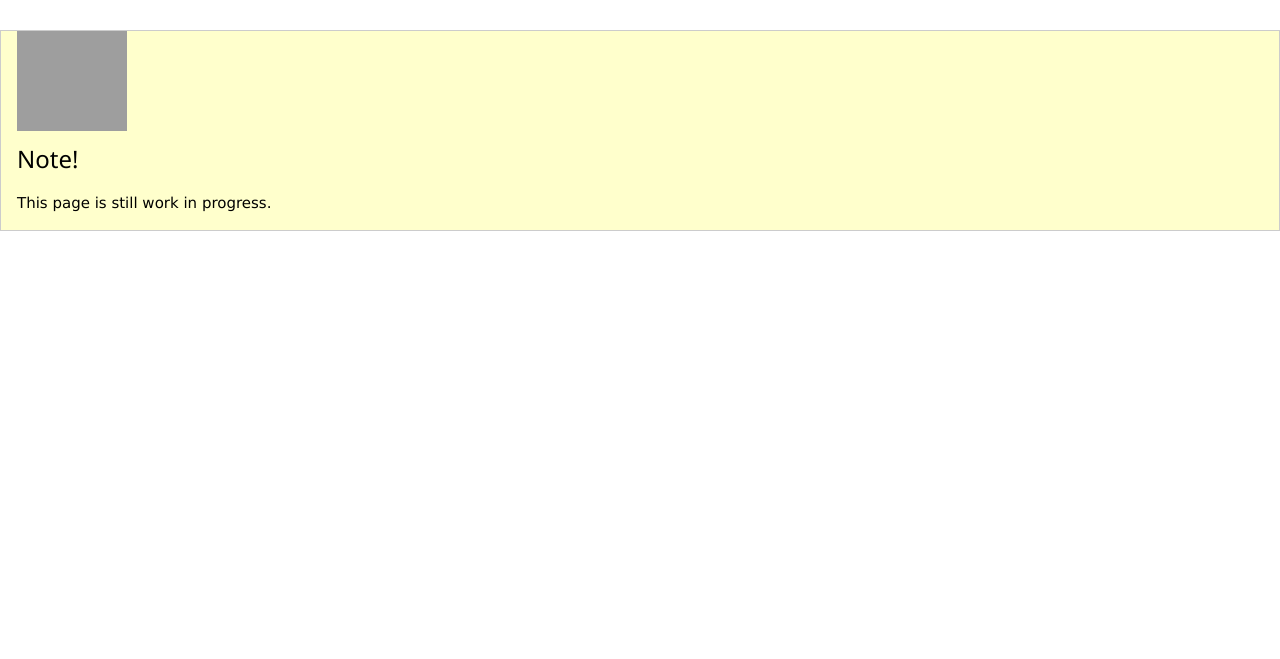
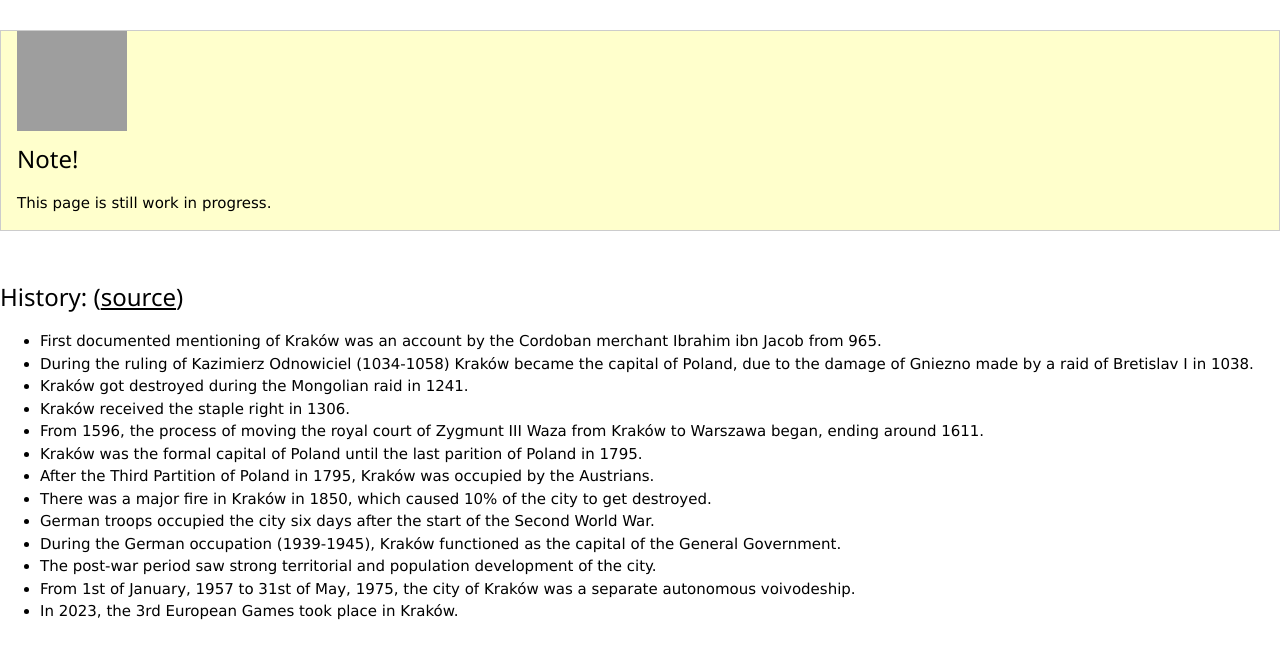
Before and after one commit to maks3216/maks3216.github.io, a plain HTML site: page krakow/history/index.html in a window 1280 px wide. Shown: the part 135-794 px from the top of the page. Drawn offline with nearby package versions, Linux system fonts and the light colour scheme; grey boxes are pictures that could not be loaded.

Commit message:
Update index.html

```diff
--- a/krakow/history/index.html
+++ b/krakow/history/index.html
@@ -28,6 +28,23 @@
    <p>This page is still work in progress.</p>
   </div>
 </div>
+<br>
+ <h3>History: (<a href="https://pl.wikipedia.org/wiki/Krak%C3%B3w#Historia">source</a>)</h3>
+  <ul>
+    <li>First documented mentioning of Kraków was an account by the Cordoban merchant Ibrahim ibn Jacob from 965.</li>
+    <li>During the ruling of Kazimierz Odnowiciel (1034-1058) Kraków became the capital of Poland, due to the damage of Gniezno made by a raid of Bretislav I in 1038.</li>
+    <li>Kraków got destroyed during the Mongolian raid in 1241.</li>
+    <li>Kraków received the staple right in 1306.</li>
+    <li>From 1596, the process of moving the royal court of Zygmunt III Waza from Kraków to Warszawa began, ending around 1611.</li>
+    <li>Kraków was the formal capital of Poland until the last parition of Poland in 1795.</li>
+    <li>After the Third Partition of Poland in 1795, Kraków was occupied by the Austrians.</li>
+    <li>There was a major fire in Kraków in 1850, which caused 10% of the city to get destroyed.</li>
+    <li>German troops occupied the city six days after the start of the Second World War.</li>
+    <li>During the German occupation (1939-1945), Kraków functioned as the capital of the General Government.</li>
+    <li>The post-war period saw strong territorial and population development of the city.</li>
+    <li>From 1st of January, 1957 to 31st of May, 1975, the city of Kraków was a separate autonomous voivodeship.</li>
+    <li>In 2023, the 3rd European Games took place in Kraków.</li>
+  </ul>
  <script>
 function w3_open() {
   document.getElementById("main").style.marginLeft = "25%";
```
